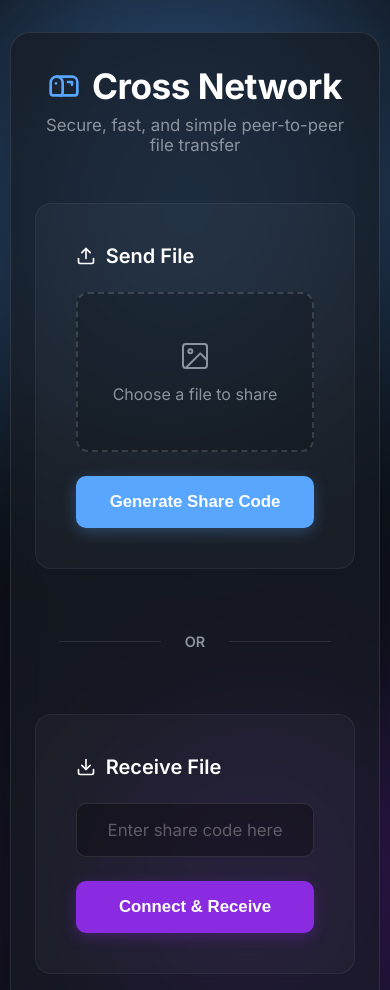
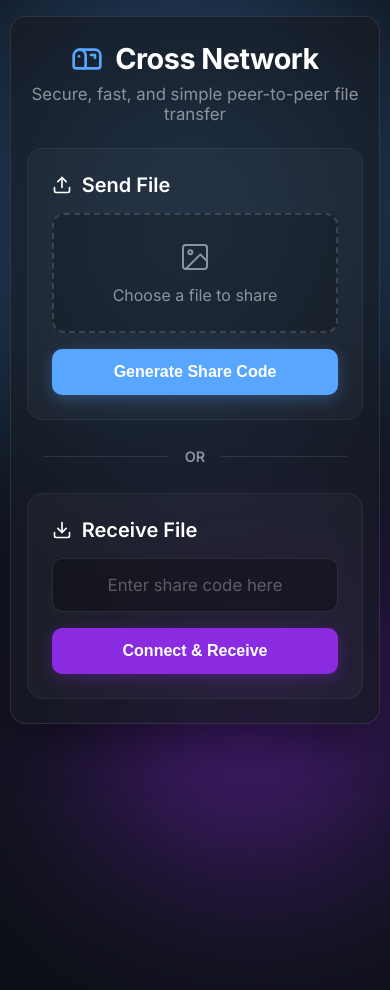
Before and after one commit to AryaAloni33/Cross-Network-Transfer, a website: page public/index.html in a window 390 px wide. Shown: the top 990 px of the page. After the commit the page ends 860 px from the top, so only its background shows below. Drawn offline with nearby package versions, Linux system fonts and the light colour scheme.

Commit message:
Mobile view changes

```diff
--- a/public/style.css
+++ b/public/style.css
@@ -414,13 +414,56 @@ header p {
 }
 
 @media (max-width: 768px) {
+  body {
+    align-items: flex-start;
+    padding: 1rem 0;
+  }
+
+  .container {
+    padding: 1.5rem 1rem;
+    border-radius: 16px;
+    margin-top: 0;
+    margin-bottom: 0;
+  }
+
+  header {
+    margin-bottom: 1.5rem;
+  }
+
+  header h1 {
+    font-size: 1.8rem;
+  }
+
   .panels {
+    gap: 1rem;
     flex-direction: column;
+  }
+
+  .panel {
+    padding: 1.5rem;
+  }
+
+  .panel-header {
+    margin-bottom: 1rem;
+  }
+
+  .file-upload-wrapper {
+    height: 120px;
+    margin-bottom: 1rem;
+  }
+
+  .input-wrapper {
+    margin-bottom: 1rem;
+  }
+
+  .primary-btn {
+    padding: 14px;
+    font-size: 1rem;
   }
 
   .divider {
     flex-direction: row;
-    margin: 2rem 0;
+    margin: 0.75rem 0;
     padding: 0;
   }
 
@@ -428,13 +471,6 @@ header p {
   .divider::after {
     width: 100%;
     height: 1px;
-    margin: 0 1.5rem;
-  }
-
-  .container {
-    padding: 2rem 1.5rem;
-    border-radius: 20px;
-    margin-top: 2rem;
-    margin-bottom: 2rem;
+    margin: 0 1rem;
   }
 }
```
Also changed, not shown: .github/workflows/daily-ping.yml.
